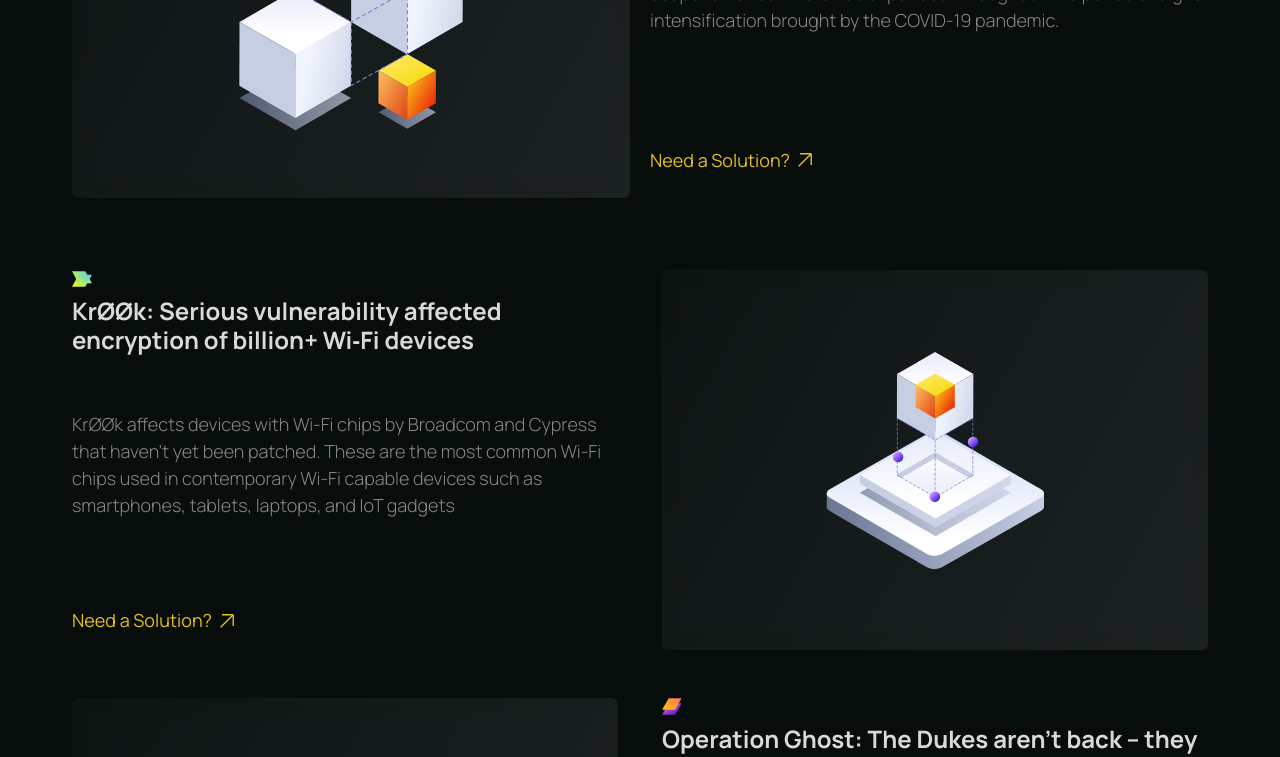
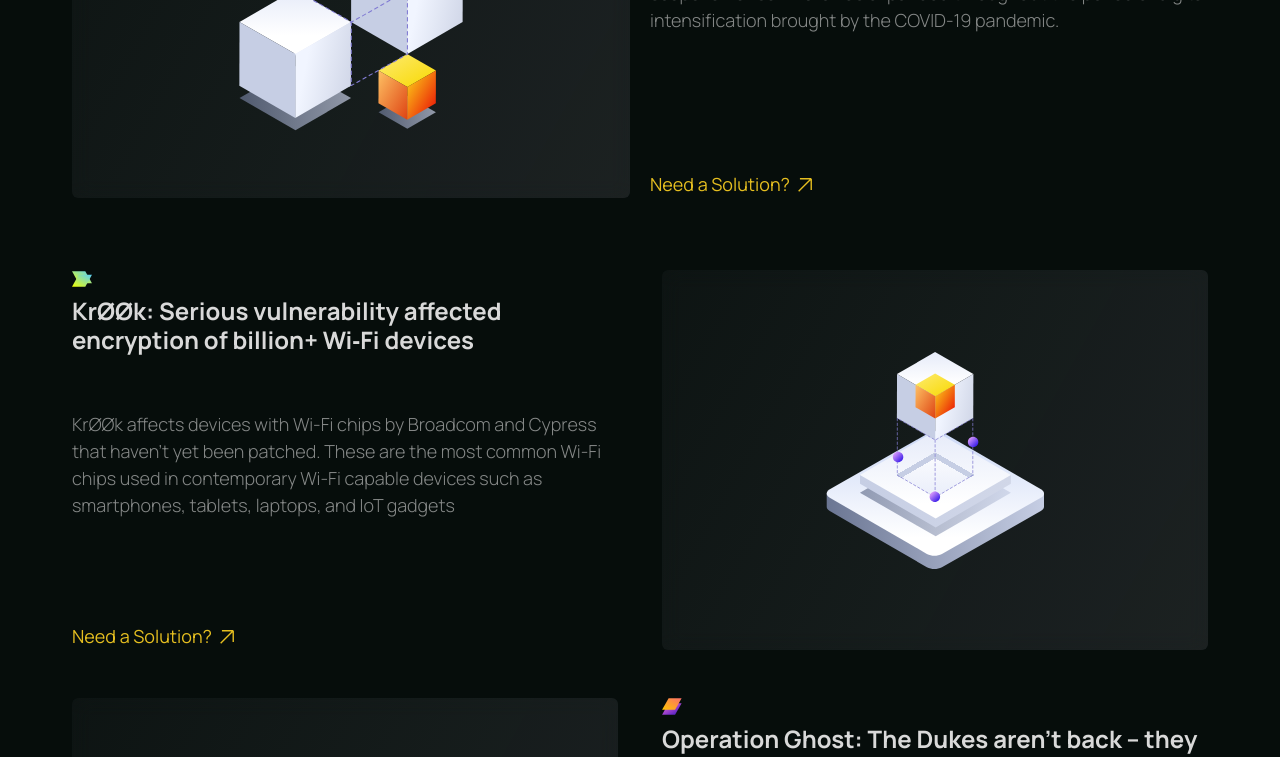
Before and after one commit to hiTushar/barasingha, a React (Create React App) app: page / in a window 1280 px wide. Shown: the part 3860-4617 px from the top of the page. Built offline with nearby package versions, Linux system fonts and the light colour scheme; the HTML template or start-up script is replaced by a standard one.

Commit message:
Fix misc link styling

```diff
--- a/src/components/pages/AboutUs/WhyHow/About_WhyHow.scss
+++ b/src/components/pages/AboutUs/WhyHow/About_WhyHow.scss
@@ -114,6 +114,7 @@
              }
              .link {
                display: flex;
+               cursor: pointer;
                 * {
                    color: #e5be20;
                 }
--- a/src/components/pages/Career/WhyHow/career_WhyHow.scss
+++ b/src/components/pages/Career/WhyHow/career_WhyHow.scss
@@ -103,6 +103,7 @@
 
             .link {
                display: flex;
+               cursor: pointer;
 
                * {
                   color: #e5be20;
--- a/src/components/sections/Solutions/Solutions.scss
+++ b/src/components/sections/Solutions/Solutions.scss
@@ -142,17 +142,17 @@
                width: fit-content;
                gap: 8px;
                display: flex;
-               align-items: center;
+               align-items: flex-end;
                min-width: 100px;
                margin-top: 1rem !important;
                font-size: 14px;
 
-               &:hover {
-                  border-bottom: 1px solid;
-               }
-
                .text {
                   font-size: 12px;
+
+                  &:hover {
+                     border-bottom: 1px solid;
+                  }
 
                   @media all and (min-width: 400px) {
                      font-size: 14px;
@@ -169,6 +169,7 @@
 
                img {
                   width: 10px;
+                  padding-bottom: 6px;
 
                   @media all and (min-width: 400px) {
                      width: 10px;
```
